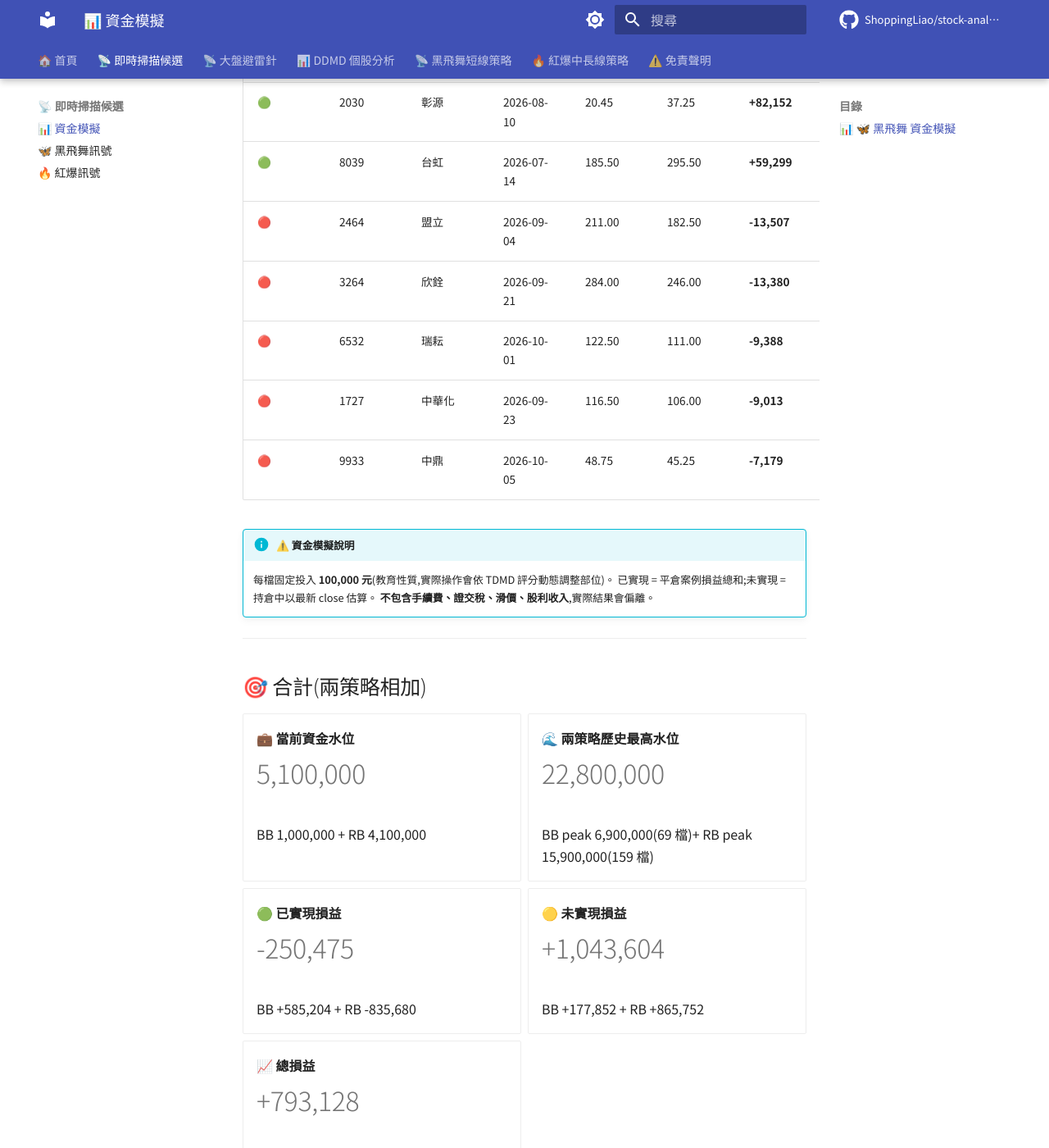
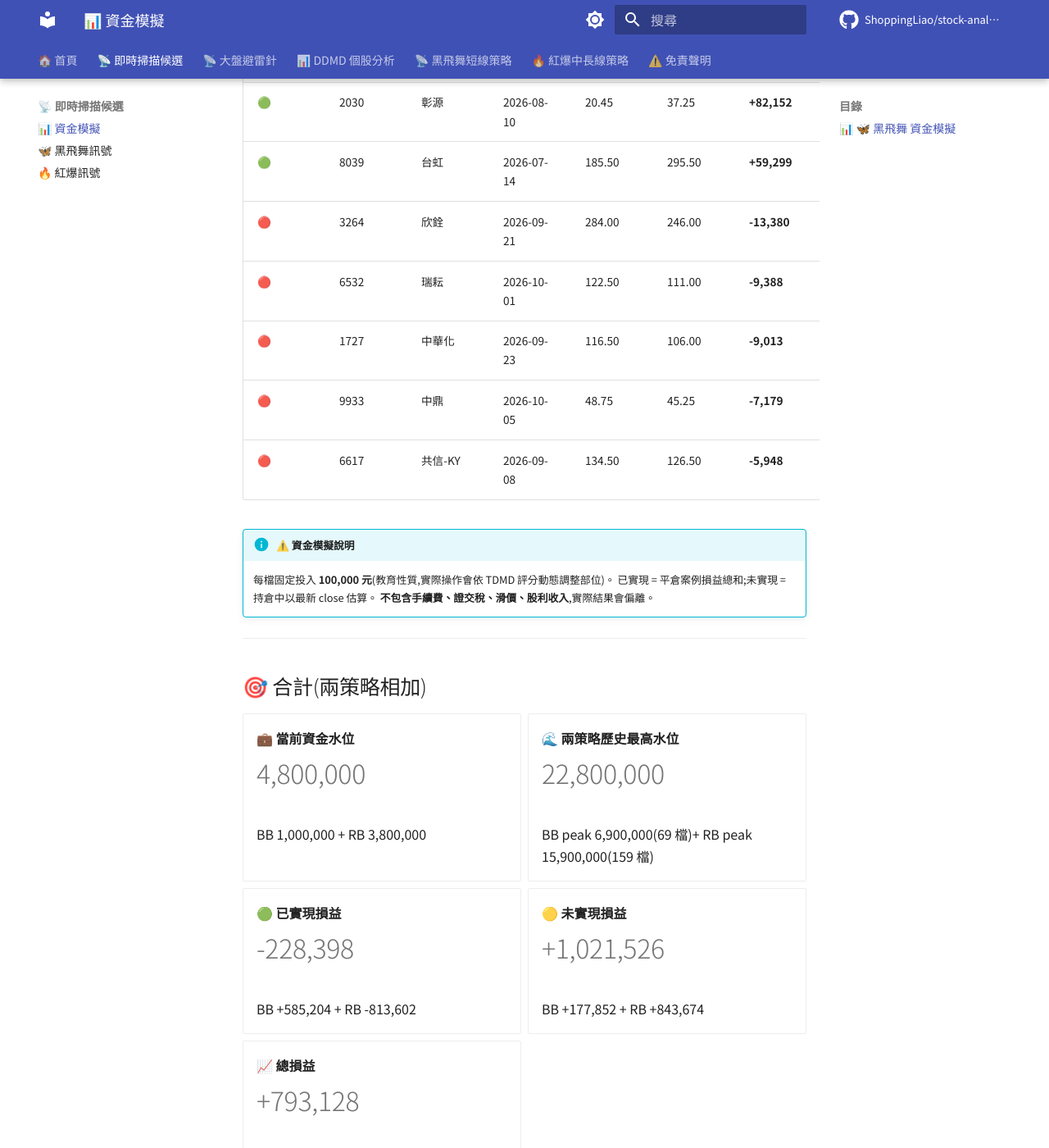
Before and after one commit to ShoppingLiao/stock-analysis-public, an MkDocs documentation site: the page built from docs/signals_capital.md, in a window 1280 px wide and 1400 px high, scrolled down 3125 px. Shown: the whole window at 82% size. Built offline with MkDocs 1.6.1 and Material for MkDocs 9.7.7, drawn with Linux system fonts in a browser that asks for light colours; comment, search, counter and statistics services are not loaded; some of the changed text lies outside the part shown.

Commit message:
docs(signals): update BB + RB + capital (2026-10-06)

```diff
--- a/docs/signals_capital.md
+++ b/docs/signals_capital.md
@@ -77,9 +77,9 @@
 
 -   **💼 當前資金水位**
 
-    # 4,100,000
+    # 3,800,000
 
-    持倉 41 檔 × 100,000
+    持倉 38 檔 × 100,000
 
 -   **🌊 歷史最高水位**
 
@@ -89,15 +89,15 @@
 
 -   **🟢 已實現損益**
 
-    # -835,680
+    # -813,602
 
-    勝率 30.4% / 253 檔已平倉
+    勝率 30.9% / 256 檔已平倉
 
 -   **🟡 未實現損益**
 
-    # +865,752
+    # +843,674
 
-    持倉 41 檔(現價 vs 進場價)
+    持倉 38 檔(現價 vs 進場價)
 
 -   **📈 總損益**
 
@@ -107,7 +107,7 @@
 
 </div>
 
-> **💡 解讀**:這個策略歷史上**同時最多持有 159 檔**(在 2026-06-23),代表「玩這個策略至少要準備 **15,900,000 元**」才不會因資金不夠錯過訊號。當前只佔用 4,100,000(41 檔)。
+> **💡 解讀**:這個策略歷史上**同時最多持有 159 檔**(在 2026-06-23),代表「玩這個策略至少要準備 **15,900,000 元**」才不會因資金不夠錯過訊號。當前只佔用 3,800,000(38 檔)。
 
 ### 持倉中 — Top 5 獲利 / 虧損
 
@@ -118,11 +118,11 @@
 | 🟢 | 2033 | 佳大 | 2026-08-28 | 25.65 | 52.80 | **+105,848** | **+105.85%** |
 | 🟢 | 2030 | 彰源 | 2026-08-10 | 20.45 | 37.25 | **+82,152** | **+82.15%** |
 | 🟢 | 8039 | 台虹 | 2026-07-14 | 185.50 | 295.50 | **+59,299** | **+59.30%** |
-| 🔴 | 2464 | 盟立 | 2026-09-04 | 211.00 | 182.50 | **-13,507** | **-13.51%** |
 | 🔴 | 3264 | 欣銓 | 2026-09-21 | 284.00 | 246.00 | **-13,380** | **-13.38%** |
 | 🔴 | 6532 | 瑞耘 | 2026-10-01 | 122.50 | 111.00 | **-9,388** | **-9.39%** |
 | 🔴 | 1727 | 中華化 | 2026-09-23 | 116.50 | 106.00 | **-9,013** | **-9.01%** |
 | 🔴 | 9933 | 中鼎 | 2026-10-05 | 48.75 | 45.25 | **-7,179** | **-7.18%** |
+| 🔴 | 6617 | 共信-KY | 2026-09-08 | 134.50 | 126.50 | **-5,948** | **-5.95%** |
 
 !!! info "⚠️ 資金模擬說明"
     每檔固定投入 **100,000 元**(教育性質,實際操作會依 TDMD 評分動態調整部位)。
@@ -137,9 +137,9 @@
 
 -   **💼 當前資金水位**
 
-    # 5,100,000
+    # 4,800,000
 
-    BB 1,000,000 + RB 4,100,000
+    BB 1,000,000 + RB 3,800,000
 
 -   **🌊 兩策略歷史最高水位**
 
@@ -149,15 +149,15 @@
 
 -   **🟢 已實現損益**
 
-    # -250,475
+    # -228,398
 
-    BB +585,204 + RB -835,680
+    BB +585,204 + RB -813,602
 
 -   **🟡 未實現損益**
 
-    # +1,043,604
+    # +1,021,526
 
-    BB +177,852 + RB +865,752
+    BB +177,852 + RB +843,674
 
 -   **📈 總損益**
 
```
Also changed, not shown: docs/signals_red_burst.md (+45 -48 lines).
